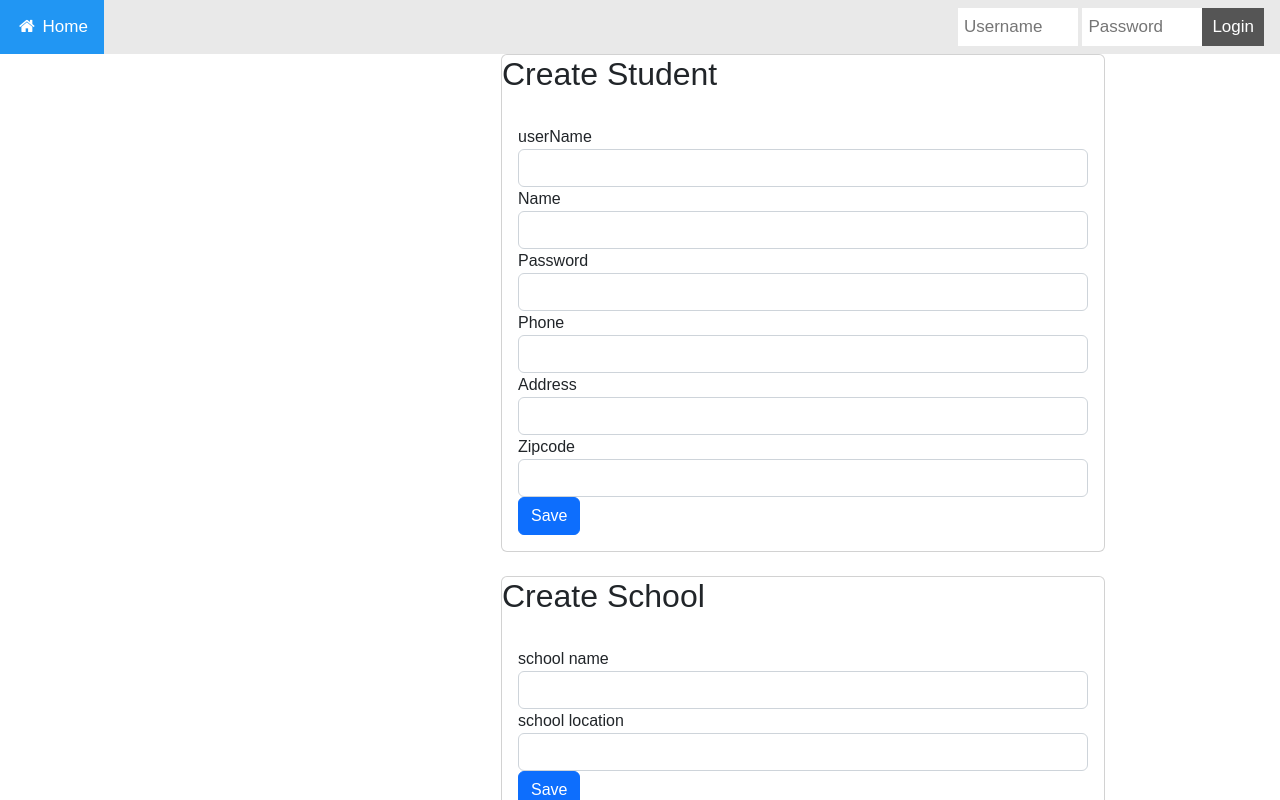
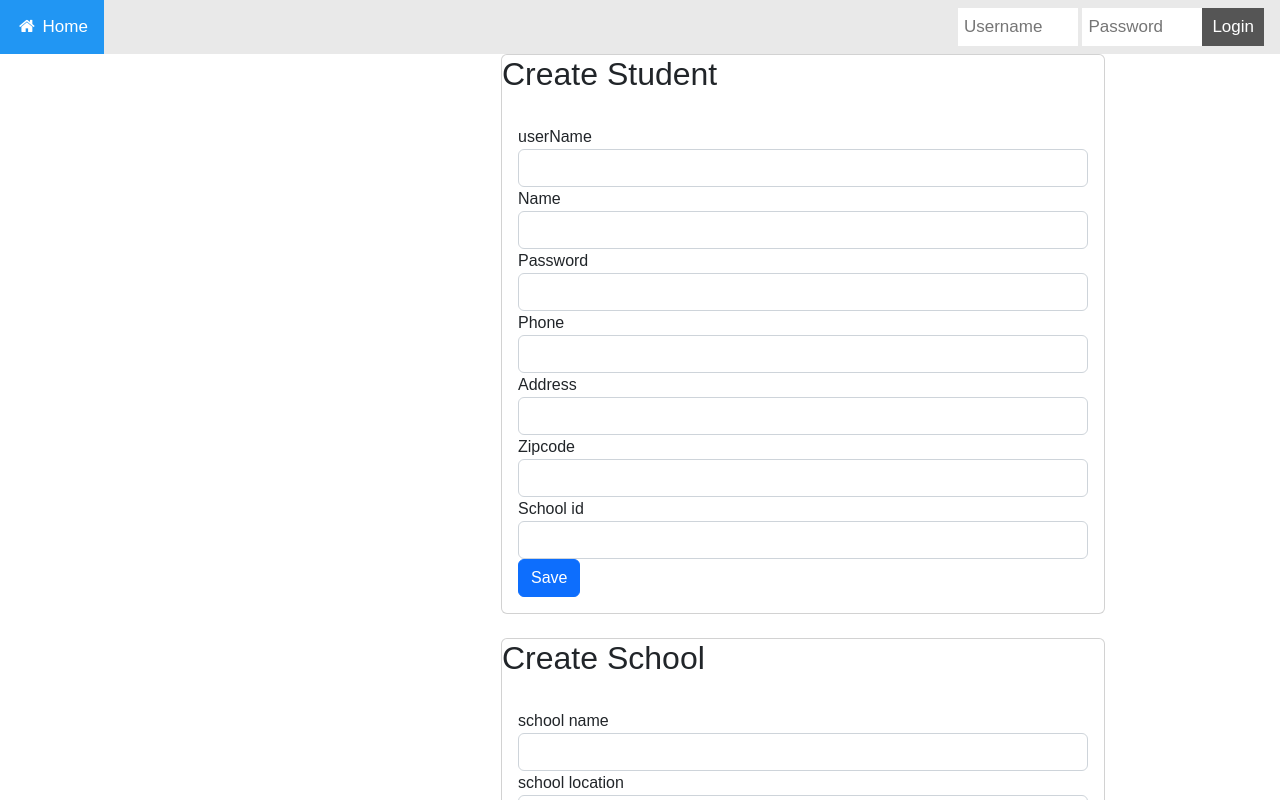
Before and after one commit to Rabiiia/Carpool-frontend, a React (Vite) app: page / in a window 1280 px wide. Shown: the top 800 px of the page. Built offline with nearby package versions, Linux system fonts and the light colour scheme; no server answers.

Commit message:
added school id

```diff
--- a/src/pages/CRUD.jsx
+++ b/src/pages/CRUD.jsx
@@ -2,7 +2,7 @@ import React, {useState}from 'react'
 
 
 function CRUD() {
-     <h2>virker det eller hvad crud</h2>
+     <h2>virker det eller hvad llcrud</h2>
 }
 
 export default CRUD;
--- a/src/pages/Landing.jsx
+++ b/src/pages/Landing.jsx
@@ -4,12 +4,13 @@ import {REGISTRATION_ENDPOINT, CREATE_SCHOOL, LIST_SCHOOL} from '../settings.js'
 
 export default function Landing() {
   // const[id,idchange]=useState("");
-  // const [username, setUserName] = useState("");
-  // const [name, setName] = useState("");
-  // const [password, setPassword] = useState("");
-  // const [phone, setPhone] = useState("");
-  // const [address, setAddress] = useState("");
-  // const [zipcode, setZipcode] = useState("");
+  const [username, setUserName] = useState("");
+  const [name, setName] = useState("");
+  const [password, setPassword] = useState("");
+  const [phone, setPhone] = useState("");
+  const [address, setAddress] = useState("");
+  const [zipcode, setZipcode] = useState("");
+  const [schoolId, setSchoolId] = useState("");
 
   const [schoolName, setSchoolName] = useState("");
   const [location, setLocation] = useState("");
@@ -51,7 +52,7 @@ export default function Landing() {
 
   const handlesubmit = (e) => {
     e.preventDefault();
-    const userdata = {username, name, password, phone, address, zipcode};
+    const userdata = {username, name, password, phone, address, zipcode, schoolId};
 
 
     fetch(REGISTRATION_ENDPOINT, {
@@ -128,6 +129,15 @@ export default function Landing() {
                 <input onChange={e => setZipcode(e.target.value)} className="form-control"></input>
               </div>
             </div>
+
+            <div className="col-lg-12">
+              <div className="form-group">
+                <label>School id</label>
+                <input onChange={e => setSchoolId(e.target.value)} className="form-control"></input>
+              </div>
+            </div>
+
+
 
 
             <div className="col-lg-12">
```
